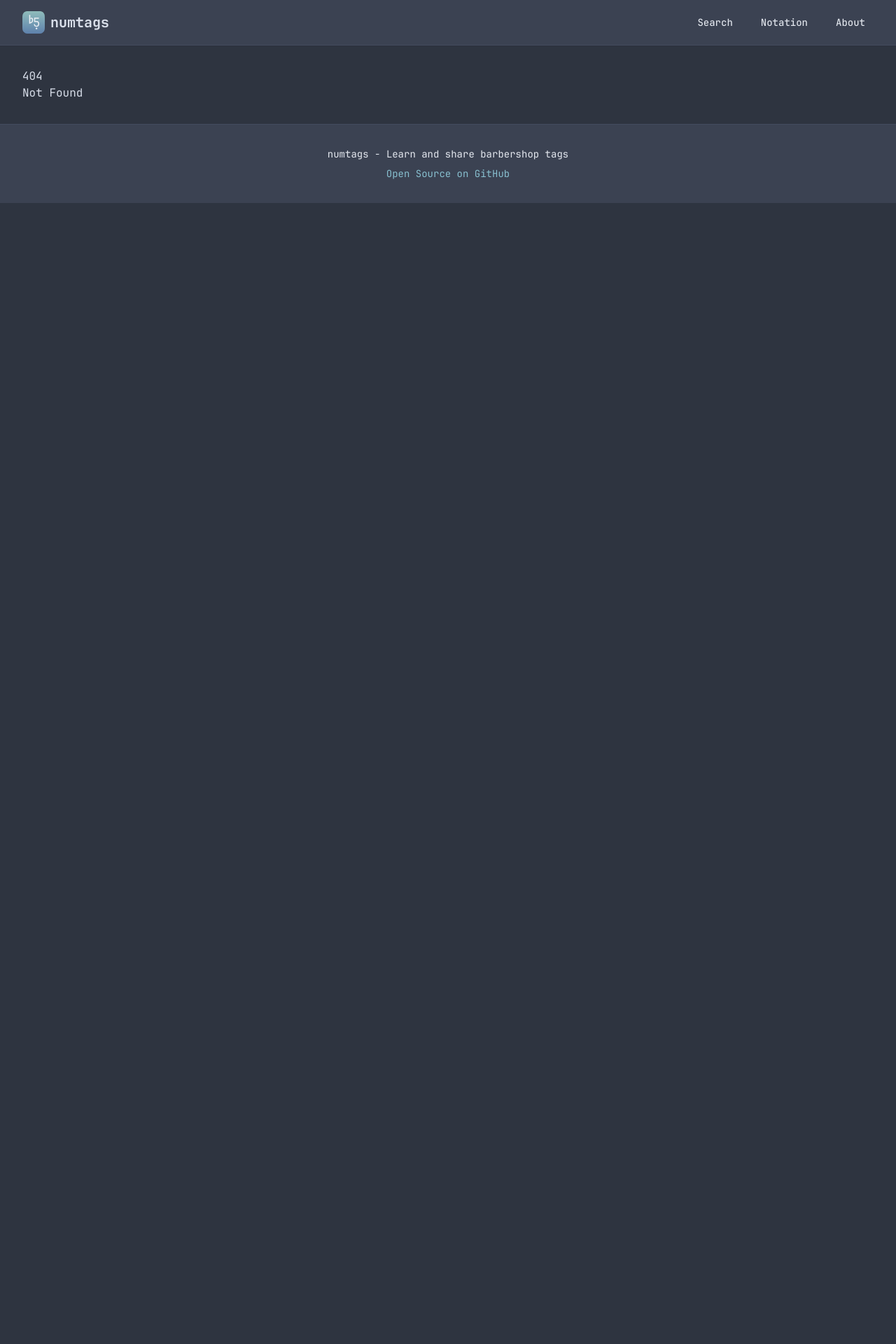
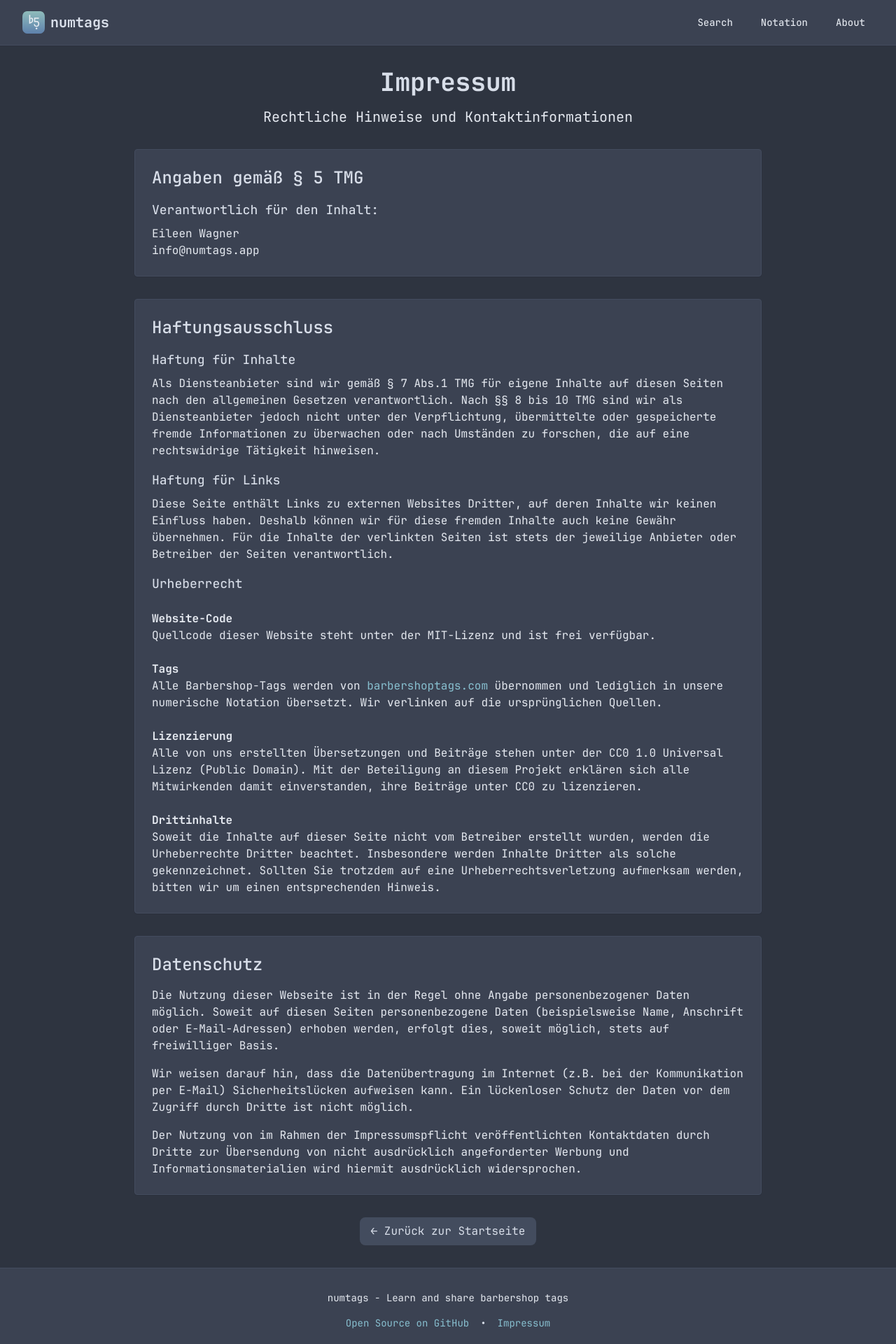
Before and after one commit to bumbleblue/numtags, a SvelteKit app: page /impressum in a window 1280 px wide. Before the commit this address had no page. Shown: the top 1920 px of the page at 70% size. Before the commit the page ends 800 px from the top, so only its background shows below. Built offline with nearby package versions, Linux system fonts and the light colour scheme.

Commit message:
Add CLA and Impressum

```diff
--- a/src/routes/+layout.svelte
+++ b/src/routes/+layout.svelte
@@ -90,12 +90,16 @@
   <footer class="card-bg border-t mt-auto">
     <div class="max-w-7xl mx-auto px-4 sm:px-6 lg:px-8 py-8">
       <div class="text-center text-nord-5 text-sm">
-        			<p>numtags - Learn and share barbershop tags</p>
-        <p class="mt-2">
-          <a href="https://github.com/your-username/tag-along" class="text-nord-8 hover:text-nord-9">
+        <p>numtags - Learn and share barbershop tags</p>
+        <div class="mt-4 flex flex-col sm:flex-row justify-center items-center gap-4">
+          <a href="https://github.com/bumbleblue/numtags" class="text-nord-8 hover:text-nord-9">
             Open Source on GitHub
           </a>
-        </p>
+          <span class="text-nord-4">•</span>
+          <a href="/impressum" class="text-nord-8 hover:text-nord-9">
+            Impressum
+          </a>
+        </div>
       </div>
     </div>
   </footer>
--- /dev/null
+++ b/src/routes/impressum/+page.svelte
@@ -0,0 +1,100 @@
+<script lang="ts">
+  // No special logic needed for this page
+</script>
+
+<svelte:head>
+  <title>Impressum - numtags</title>
+  <meta name="description" content="Impressum und rechtliche Hinweise für NumTags" />
+</svelte:head>
+
+<div class="max-w-4xl mx-auto space-y-8">
+  <!-- Header -->
+  <div class="text-center">
+    <h1 class="text-4xl font-bold text-nord-4 mb-4">Impressum</h1>
+    <p class="text-xl text-nord-5">
+      Rechtliche Hinweise und Kontaktinformationen
+    </p>
+  </div>
+
+  <!-- Impressum Content -->
+  <div class="card-bg rounded shadow-sm border p-6">
+    <h2 class="text-2xl font-semibold text-nord-4 mb-4">Angaben gemäß § 5 TMG</h2>
+
+    <div class="space-y-4 text-nord-5">
+      <div>
+        <h3 class="text-lg font-medium text-nord-4 mb-2">Verantwortlich für den Inhalt:</h3>
+        <p>
+          Eileen Wagner<br>
+          info@numtags.app
+        </p>
+      </div>
+
+    </div>
+  </div>
+
+  <!-- Haftungsausschluss -->
+  <div class="card-bg rounded shadow-sm border p-6">
+    <h2 class="text-2xl font-semibold text-nord-4 mb-4">Haftungsausschluss</h2>
+
+    <div class="space-y-4 text-nord-5">
+      <div>
+        <h3 class="text-lg font-medium text-nord-4 mb-2">Haftung für Inhalte</h3>
+        <p>
+          Als Diensteanbieter sind wir gemäß § 7 Abs.1 TMG für eigene Inhalte auf diesen Seiten nach den allgemeinen Gesetzen verantwortlich. Nach §§ 8 bis 10 TMG sind wir als Diensteanbieter jedoch nicht unter der Verpflichtung, übermittelte oder gespeicherte fremde Informationen zu überwachen oder nach Umständen zu forschen, die auf eine rechtswidrige Tätigkeit hinweisen.
+        </p>
+      </div>
+
+      <div>
+        <h3 class="text-lg font-medium text-nord-4 mb-2">Haftung für Links</h3>
+        <p>
+          Diese Seite enthält Links zu externen Websites Dritter, auf deren Inhalte wir keinen Einfluss haben. Deshalb können wir für diese fremden Inhalte auch keine Gewähr übernehmen. Für die Inhalte der verlinkten Seiten ist stets der jeweilige Anbieter oder Betreiber der Seiten verantwortlich.
+        </p>
+      </div>
+
+      <div class="space-y-6">
+        <h3 class="text-lg font-medium text-nord-4 mb-4">Urheberrecht</h3>
+        <p>
+          <strong>Website-Code</strong> <br> Quellcode dieser Website steht unter der MIT-Lizenz und ist frei verfügbar.
+        </p>
+        <p>
+          <strong>Tags</strong> <br> Alle Barbershop-Tags werden von <a href="https://barbershoptags.com" class="text-nord-8 hover:text-nord-9">barbershoptags.com</a> übernommen und lediglich in unsere numerische Notation übersetzt. Wir verlinken auf die ursprünglichen Quellen.
+        </p>
+        <p>
+          <strong>Lizenzierung</strong> <br> Alle von uns erstellten Übersetzungen und Beiträge stehen unter der CC0 1.0 Universal Lizenz (Public Domain). Mit der Beteiligung an diesem Projekt erklären sich alle Mitwirkenden damit einverstanden, ihre Beiträge unter CC0 zu lizenzieren.
+        </p>
+        <p>
+          <strong>Drittinhalte</strong> <br> Soweit die Inhalte auf dieser Seite nicht vom Betreiber erstellt wurden, werden die Urheberrechte Dritter beachtet. Insbesondere werden Inhalte Dritter als solche gekennzeichnet. Sollten Sie trotzdem auf eine Urheberrechtsverletzung aufmerksam werden, bitten wir um einen entsprechenden Hinweis.
+        </p>
+      </div>
+    </div>
+  </div>
+
+  <!-- Datenschutz -->
+  <div class="card-bg rounded shadow-sm border p-6">
+    <h2 class="text-2xl font-semibold text-nord-4 mb-4">Datenschutz</h2>
+
+    <div class="space-y-4 text-nord-5">
+      <p>
+        Die Nutzung dieser Webseite ist in der Regel ohne Angabe personenbezogener Daten möglich. Soweit auf diesen Seiten personenbezogene Daten (beispielsweise Name, Anschrift oder E-Mail-Adressen) erhoben werden, erfolgt dies, soweit möglich, stets auf freiwilliger Basis.
+      </p>
+
+      <p>
+        Wir weisen darauf hin, dass die Datenübertragung im Internet (z.B. bei der Kommunikation per E-Mail) Sicherheitslücken aufweisen kann. Ein lückenloser Schutz der Daten vor dem Zugriff durch Dritte ist nicht möglich.
+      </p>
+
+      <p>
+        Der Nutzung von im Rahmen der Impressumspflicht veröffentlichten Kontaktdaten durch Dritte zur Übersendung von nicht ausdrücklich angeforderter Werbung und Informationsmaterialien wird hiermit ausdrücklich widersprochen.
+      </p>
+    </div>
+  </div>
+
+  <!-- Navigation -->
+  <div class="text-center">
+    <a
+      href="/"
+      class="inline-block px-4 py-2 rounded-lg bg-nord-2 text-nord-4 hover:bg-nord-3 transition-colors"
+    >
+      ← Zurück zur Startseite
+    </a>
+  </div>
+</div>
```
Also changed, not shown: 1 other file (tests, documents, lock files or other folders).
